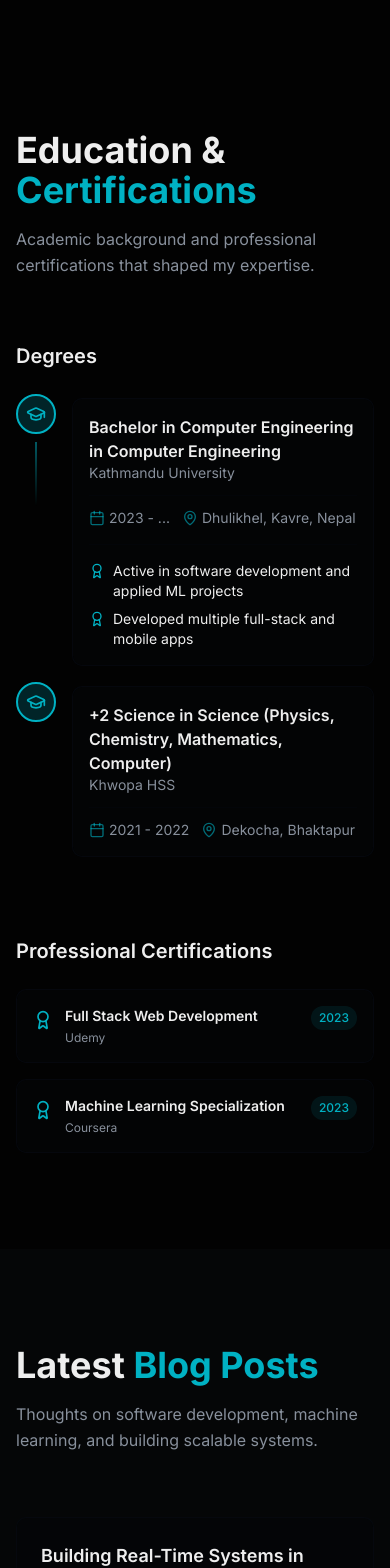
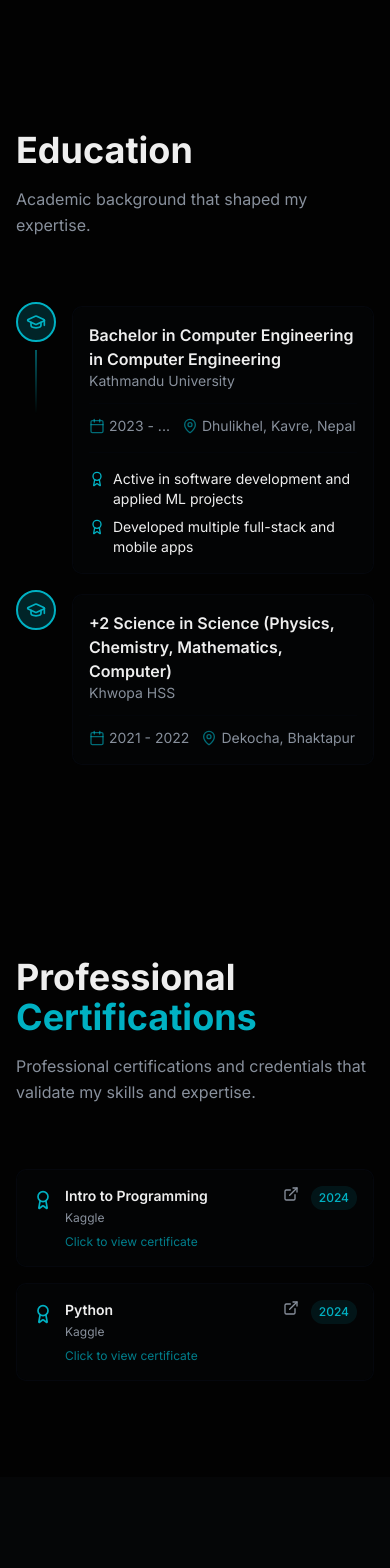
Before and after one commit to Rasaili-rain/protfolio, a Next.js app: page / in a window 390 px wide. Shown: the part 5360-6928 px from the top of the page. Built offline with nearby package versions, Linux system fonts and the light colour scheme.

Commit message:
Refactor code structure for improved readability and maintainability

```diff
--- a/app/page.tsx
+++ b/app/page.tsx
@@ -4,6 +4,7 @@ import Projects from "@/components/projects";
 import Education from "@/components/education";
 import Blog from "@/components/blog";
 import Contact from "@/components/contact";
+import Certifications from "@/components/certifications";
 
 export default function Home() {
   return (
@@ -12,6 +13,7 @@ export default function Home() {
       <Skills />
       <Projects />
       <Education />
+      <Certifications />
       <Blog />
       <Contact />
     </>
--- /dev/null
+++ b/components/certifications.tsx
@@ -0,0 +1,67 @@
+"use client";
+
+import { Award, ExternalLink } from "lucide-react";
+import { useState } from "react";
+import ImageLightbox from "./image-lightbox";
+import { certifications } from "@/lib/portfolio-data";
+import { Certification } from "@/lib/types";
+
+// Sample certifications data
+
+export default function Certifications() {
+  const [selectedCert, setSelectedCert] = useState<{ images: string[]; name: string } | null>(null);
+
+  const handleCertClick = (cert: Certification) => {
+    if (cert.images && cert.images.length > 0) {
+      setSelectedCert({ images: cert.images, name: cert.name });
+    }
+  };
+
+  const handleCloseLightbox = () => {
+    setSelectedCert(null);
+  };
+
+  return (
+    <section id="certifications" className="py-24 relative">
+      <div className="container mx-auto px-4 sm:px-6 lg:px-8">
+        {/* Section Header */}
+        <div className="max-w-2xl mb-16 animate-fade-in">
+          <h2 className="text-4xl lg:text-5xl font-bold mb-4">
+            Professional <span className="text-accent">Certifications</span>
+          </h2>
+          <p className="text-muted-foreground leading-relaxed">Professional certifications and credentials that validate my skills and expertise.</p>
+        </div>
+
+        {/* Certifications Grid */}
+        <div className="grid md:grid-cols-2 gap-4">
+          {certifications.map((cert, index) => (
+            <div
+              key={index}
+              className={`bg-card/50 border border-border/50 rounded-lg p-4 hover:border-accent/50 hover:shadow-lg hover:shadow-accent/10 transition-all group animate-float-up ${
+                cert.images && cert.images.length > 0 ? "cursor-pointer" : "cursor-default"
+              }`}
+              style={{ animationDelay: `${index * 0.05}s` }}
+              onClick={() => handleCertClick(cert)}
+            >
+              <div className="flex items-start gap-3">
+                <Award className="w-5 h-5 text-accent flex-shrink-0 mt-1" />
+                <div className="flex-1">
+                  <div className="flex items-start justify-between gap-2">
+                    <p className="font-semibold text-sm text-foreground group-hover:text-accent transition-colors">{cert.name}</p>
+                    {cert.images && cert.images.length > 0 && <ExternalLink className="w-4 h-4 text-muted-foreground group-hover:text-accent transition-colors flex-shrink-0" />}
+                  </div>
+                  <p className="text-xs text-muted-foreground mt-1">{cert.issuer}</p>
+                  {cert.images && cert.images.length > 0 && <p className="text-xs text-accent/70 mt-2">Click to view certificate</p>}
+                </div>
+                <span className="px-2 py-1 text-xs font-medium rounded-full bg-accent/10 text-accent whitespace-nowrap">{cert.year}</span>
+              </div>
+            </div>
+          ))}
+        </div>
+
+        {/* Image Lightbox */}
+        {selectedCert && <ImageLightbox images={selectedCert.images} alt={selectedCert.name} isOpen={true} onClose={handleCloseLightbox} />}
+      </div>
+    </section>
+  );
+}
--- a/components/education.tsx
+++ b/components/education.tsx
@@ -1,8 +1,8 @@
 "use client";
 
+import { education } from "@/lib/portfolio-data";
 import { GraduationCap, Calendar, MapPin, Award } from "lucide-react";
 import { useState } from "react";
-import { education, certifications } from "@/lib/portfolio-data";
 
 export default function Education() {
   const [expandedIndex, setExpandedIndex] = useState<number | null>(0);
@@ -12,15 +12,12 @@ export default function Education() {
       <div className="container mx-auto px-4 sm:px-6 lg:px-8">
         {/* Section Header */}
         <div className="max-w-2xl mb-16 animate-fade-in">
-          <h2 className="text-4xl lg:text-5xl font-bold mb-4">
-            Education & <span className="text-accent">Certifications</span>
-          </h2>
-          <p className="text-muted-foreground leading-relaxed">Academic background and professional certifications that shaped my expertise.</p>
+          <h2 className="text-4xl lg:text-5xl font-bold mb-4">Education</h2>
+          <p className="text-muted-foreground leading-relaxed">Academic background that shaped my expertise.</p>
         </div>
 
         {/* Vertical Timeline */}
-        <div className="space-y-6 mb-20">
-          <h3 className="text-xl font-semibold">Degrees</h3>
+        <div className="space-y-6">
           <div className="space-y-4">
             {education.map((item, index) => (
               <div key={index} className="flex gap-4 animate-float-up" style={{ animationDelay: `${index * 0.1}s` }}>
@@ -73,29 +70,6 @@ export default function Education() {
             ))}
           </div>
         </div>
-
-        {/* Certifications */}
-        <div className="space-y-6">
-          <h3 className="text-xl font-semibold">Professional Certifications</h3>
-          <div className="grid md:grid-cols-2 gap-4">
-            {certifications.map((cert, index) => (
-              <div
-                key={index}
-                className="bg-card/50 border border-border/50 rounded-lg p-4 hover:border-accent/50 hover:shadow-lg hover:shadow-accent/10 transition-all group cursor-default animate-float-up"
-                style={{ animationDelay: `${index * 0.05}s` }}
-              >
-                <div className="flex items-start gap-3">
-                  <Award className="w-5 h-5 text-accent flex-shrink-0 mt-1" />
-                  <div className="flex-1">
-                    <p className="font-semibold text-sm text-foreground group-hover:text-accent transition-colors">{cert.name}</p>
-                    <p className="text-xs text-muted-foreground mt-1">{cert.issuer}</p>
-                  </div>
-                  <span className="px-2 py-1 text-xs font-medium rounded-full bg-accent/10 text-accent whitespace-nowrap">{cert.year}</span>
-                </div>
-              </div>
-            ))}
-          </div>
-        </div>
       </div>
     </section>
   );
--- a/components/image-lightbox.tsx
+++ b/components/image-lightbox.tsx
@@ -1,12 +1,10 @@
 "use client";
-
-import type React from "react";
 
 import { X, ChevronLeft, ChevronRight } from "lucide-react";
 import { useEffect, useState, useCallback } from "react";
 
 interface ImageLightboxProps {
-  images: string[]; // Changed from single src to images array
+  images: string[];
   alt: string;
   isOpen: boolean;
   onClose: () => void;
@@ -16,6 +14,7 @@ interface ImageLightboxProps {
 export default function ImageLightbox({ images, alt, isOpen, onClose, initialIndex = 0 }: ImageLightboxProps) {
   const [currentIndex, setCurrentIndex] = useState(initialIndex);
   const [touchStart, setTouchStart] = useState(0);
+  const [historyPushed, setHistoryPushed] = useState(false);
 
   const goToNext = useCallback(() => {
     setCurrentIndex((prev) => (prev + 1) % images.length);
@@ -41,6 +40,32 @@ export default function ImageLightbox({ images, alt, isOpen, onClose, initialInd
       }
     }
   };
+
+  // Handle browser history for back button
+  useEffect(() => {
+    if (!isOpen) {
+      setHistoryPushed(false);
+      return;
+    }
+
+    // Push a new history state when lightbox opens
+    if (!historyPushed) {
+      window.history.pushState({ lightboxOpen: true }, "");
+      setHistoryPushed(true);
+    }
+
+    const handlePopState = (e: PopStateEvent) => {
+      if (isOpen) {
+        onClose();
+      }
+    };
+
+    window.addEventListener("popstate", handlePopState);
+
+    return () => {
+      window.removeEventListener("popstate", handlePopState);
+    };
+  }, [isOpen, onClose, historyPushed]);
 
   useEffect(() => {
     if (!isOpen) return;
--- a/lib/portfolio-data.ts
+++ b/lib/portfolio-data.ts
@@ -1,3 +1,5 @@
+import { Project, EducationItem, Certification, BlogPost, ContactInfo, SkillCategory } from "./types";
+
 // HERO INFO
 export const heroInfo = {
   name: "Sadit Rasaili",
@@ -8,17 +10,7 @@ export const heroInfo = {
 };
 
 // PROJECTS
-export interface Project {
-  id: number;
-  title: string;
-  description: string;
-  longDescription: string;
-  technologies: string[];
-  images: string[] | { type: "folder"; path: string };
-  link?: string;
-  github?: string;
-  featured: boolean;
-}
+
 export const projects: Project[] = [
   {
     id: 1,
@@ -73,14 +65,7 @@ export const projects: Project[] = [
 ];
 
 // EDUCATION
-export interface EducationItem {
-  school: string;
-  degree: string;
-  field: string;
-  period: string;
-  location: string;
-  achievements: string[];
-}
+
 export const education: EducationItem[] = [
   {
     school: "Kathmandu University",
@@ -100,36 +85,8 @@ export const education: EducationItem[] = [
   },
 ];
 
-// CERTIFICATIONS
-export interface Certification {
-  name: string;
-  issuer: string;
-  year: number;
-}
-export const certifications: Certification[] = [
-  {
-    name: "Full Stack Web Development",
-    issuer: "Udemy",
-    year: 2023,
-  },
-  {
-    name: "Machine Learning Specialization",
-    issuer: "Coursera",
-    year: 2023,
-  },
-];
+// BLOG POSTS
 
-// BLOG POSTS
-export interface BlogPost {
-  id: number;
-  title: string;
-  excerpt: string;
-  date: string;
-  readTime: string;
-  tags: string[];
-  slug: string;
-  link?: string;
-}
 export const blogPosts: BlogPost[] = [
   {
     id: 1,
@@ -152,14 +109,6 @@ export const blogPosts: BlogPost[] = [
     // link: "https://medium.com/@saditrasaili/imgrep-ml",
   },
 ];
-
-// SKILLS
-export interface SkillCategory {
-  category: string;
-  description: string;
-  skills: string[];
-  icon: string;
-}
 
 export const skillCategories: SkillCategory[] = [
   {
@@ -218,12 +167,6 @@ export const socialLinks: SocialLink[] = [
   },
 ];
 
-export interface ContactInfo {
-  email: string;
-  phone: string;
-  location: string;
-  bio: string;
-}
 export const contactInfo: ContactInfo = {
   email: "saditrasaili063@gmail.com",
   phone: "+977 9763610010",
@@ -246,3 +189,18 @@ export const footerInfo = {
   tagline: "Full stack developer passionate about building amazing products",
   year: new Date().getFullYear(),
 };
+
+export const certifications: Certification[] = [
+  {
+    name: "Intro to Programming",
+    issuer: "Kaggle",
+    year: 2024,
+    images: ["certifications/SADIT_RASAILI - Intro to Programming.png"],
+  },
+  {
+    name: "Python",
+    issuer: "Kaggle",
+    year: 2024,
+    images: ["certifications/SADIT_RASAILI - Python.png"],
+  },
+];
--- /dev/null
+++ b/lib/types.ts
@@ -0,0 +1,52 @@
+export interface Project {
+  id: number;
+  title: string;
+  description: string;
+  longDescription: string;
+  technologies: string[];
+  images: string[];
+  link?: string;
+  github?: string;
+  featured: boolean;
+}
+
+export interface BlogPost {
+  id: number;
+  title: string;
+  excerpt: string;
+  date: string;
+  readTime: string;
+  tags: string[];
+  slug: string;
+  link?: string;
+}
+
+export interface ContactInfo {
+  email: string;
+  phone: string;
+  location: string;
+  bio: string;
+}
+
+export interface Certification {
+  name: string;
+  issuer: string;
+  year: number;
+  images?: string[];
+}
+
+export interface EducationItem {
+  school: string;
+  degree: string;
+  field: string;
+  period: string;
+  location: string;
+  achievements: string[];
+}
+
+export interface SkillCategory {
+  category: string;
+  description: string;
+  skills: string[];
+  icon: string;
+}
```
Also changed, not shown: public/certifications/SADIT_RASAILI - Intro to Programming.png (added), public/certifications/SADIT_RASAILI - Python.png (added).
